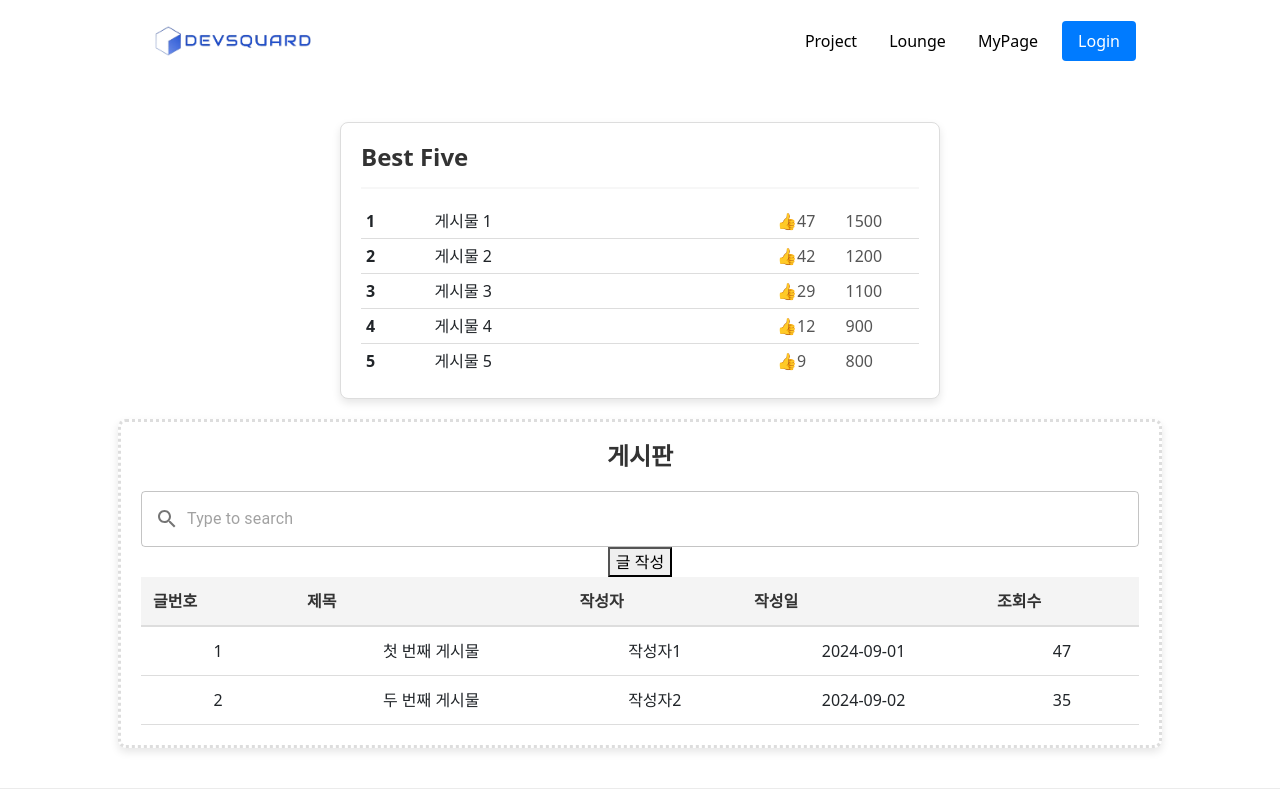
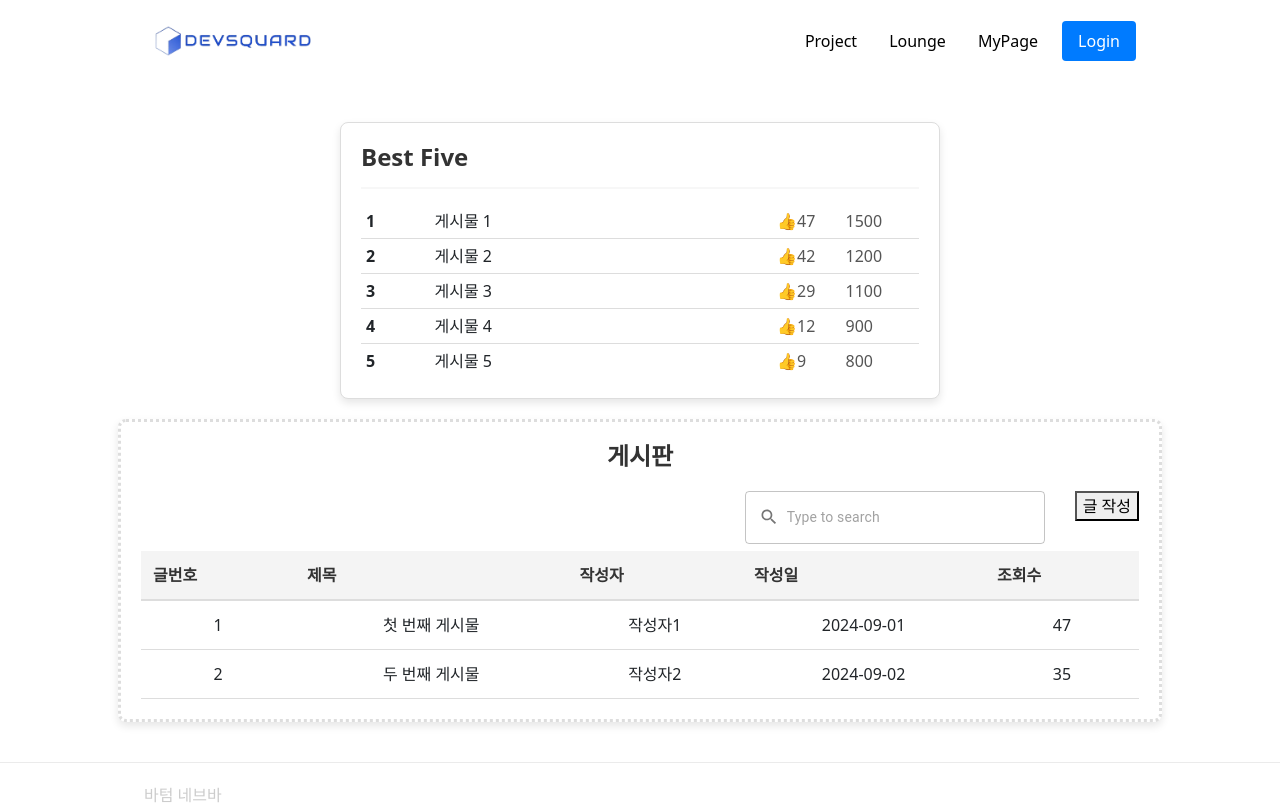
Before and after one commit to whgms159/Devsquad, a React (Vite) app in the folder front-dev/DevSqaurd/: page /community in a window 1280 px wide. Shown: the top 804 px of the page. Built offline with nearby package versions, Linux system fonts and the light colour scheme.

Commit message:
feat : searchBox

```diff
--- a/front-dev/DevSqaurd/src/components/common/SearchBox.tsx
+++ b/front-dev/DevSqaurd/src/components/common/SearchBox.tsx
@@ -37,6 +37,17 @@ const SearchBox = () => {
         ),
       }}
       fullWidth
+      sx={{
+        width: '300px',
+        height: '30px',
+        '& .MuiInputBase-input': {
+          fontSize: '14px',
+        },
+        '& .MuiSvgIcon-root': {
+          fontSize: '20px',
+        },
+        borderRadius: '16px'
+      }}
     />
   );
 };
--- a/front-dev/DevSqaurd/src/components/community/PostList.tsx
+++ b/front-dev/DevSqaurd/src/components/community/PostList.tsx
@@ -47,8 +47,10 @@ export default function PostList() {
   return (
     <div className={style.postListContainer}>
       <h4 className={style.title}>게시판</h4>
-      <SearchBox />
-      <button onClick={handleCreateForm}>글 작성</button>
+      <div className={style.SearchAndCreate}>
+        <SearchBox />
+        <button onClick={handleCreateForm}>글 작성</button>
+      </div>
       <table className={style.postTable}>
         <thead className={style.headerItem}>
           <tr>
--- a/front-dev/DevSqaurd/src/components/community/styles/PostList.module.css
+++ b/front-dev/DevSqaurd/src/components/community/styles/PostList.module.css
@@ -15,6 +15,14 @@
   font-size: 24px;
   font-weight: 600;
   color: #333;
+}
+
+.SearchAndCreate {
+  display: flex;
+  justify-content: end;
+  gap: 30px;
+  width: 100%;
+  margin-bottom: 30px;
 }
 
 .postTable {
```
